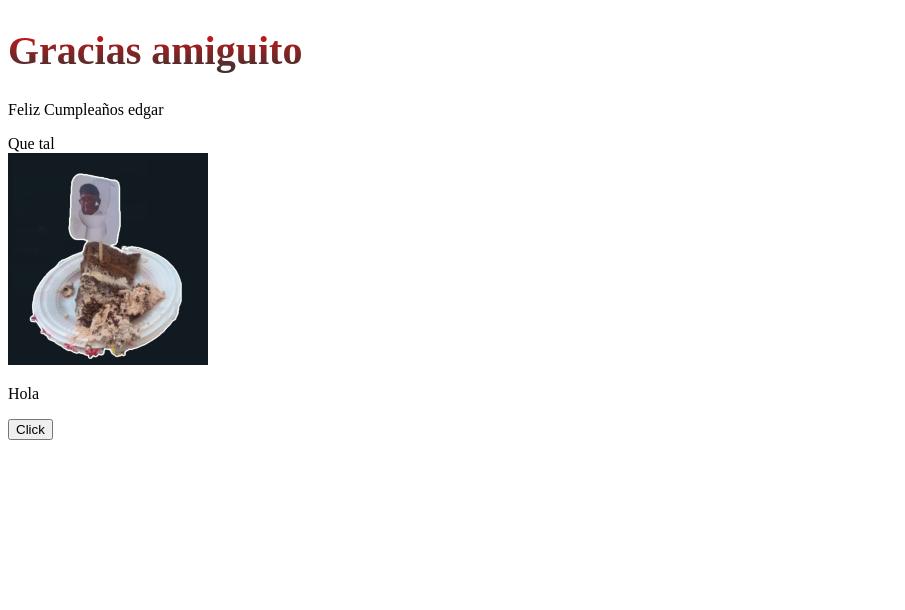
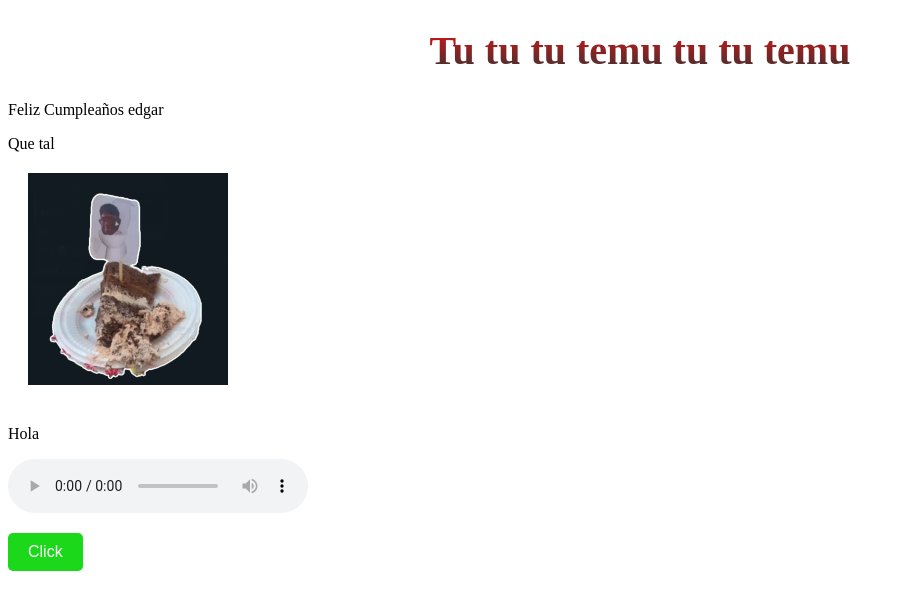
Before and after one commit to Jeanca21prog/Web, a plain HTML site: page index.html in a window 1280 px wide. Both pictures are taken after a click on the button "Click". Shown: the whole page, without its empty margins (0-905 px from the left). Drawn offline with Linux system fonts and the light colour scheme.

Commit message:
Proyecto temu parte 1

```diff
--- a/index.html
+++ b/index.html
@@ -13,6 +13,8 @@
     <div>Que tal</div>
     <img src="tORTA.PNG" alt="Graciasamiguitojgp">
     <p>Hola</p>
+    <audio controls src="Temu.mp3" id="Temu"></audio>
+    <p></p>
     <button id="btn"> Click</button>
     <script src="script.js"></script>
 </body>
--- a/script.js
+++ b/script.js
@@ -1,11 +1,15 @@
 const btn = document.getElementById("btn");
 const title = document.getElementById("title");
+const audio = document.getElementById("Temu");
 
 function hello() {
     console.log("Hello");
-    title.innerText = "Piero pasa lo de sistemas digitales"
+    title.innerText = "Tu tu tu temu tu tu temu"
+    audio.play()
     setTimeout(() => {
            title.innerText = "Gracias amiguito"
-    }, 300);
+           audio.pause()
+    }, 5000);
+
 }
 btn.addEventListener("click", hello)
--- a/style.css
+++ b/style.css
@@ -3,5 +3,18 @@ h1 {
     background: -webkit-linear-gradient(#e21313, #333);
     -webkit-background-clip: text;
     -webkit-text-fill-color: transparent;
+    text-align: center;
 }
-img {width: 200px;}
+img {width: 200px;
+margin: 20px;
+}
+
+button {
+    background-color: #1bd81b;
+    color: white;
+    border: none;
+    padding: 10px 20px;
+    font-size: 16px;
+    cursor: pointer;
+    border-radius: 5px;
+}
```
Also changed, not shown: 1 other file.
